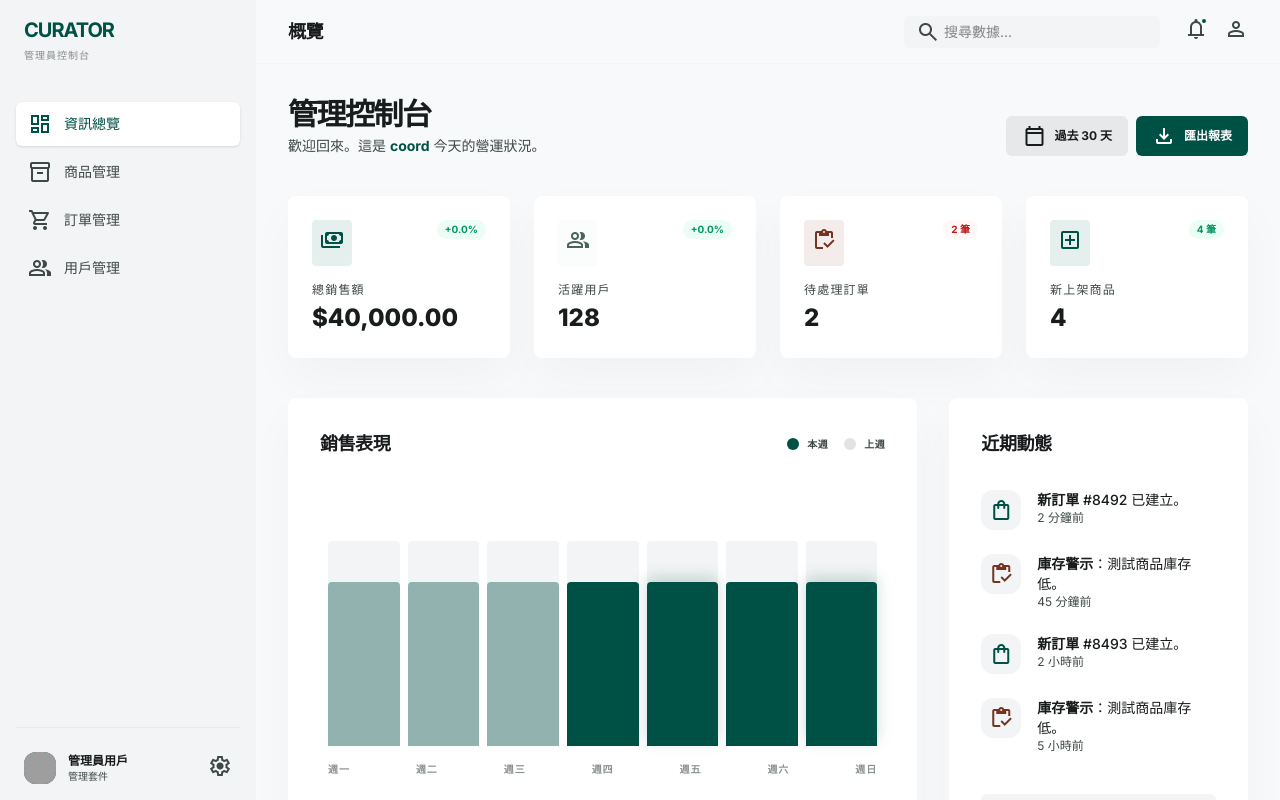
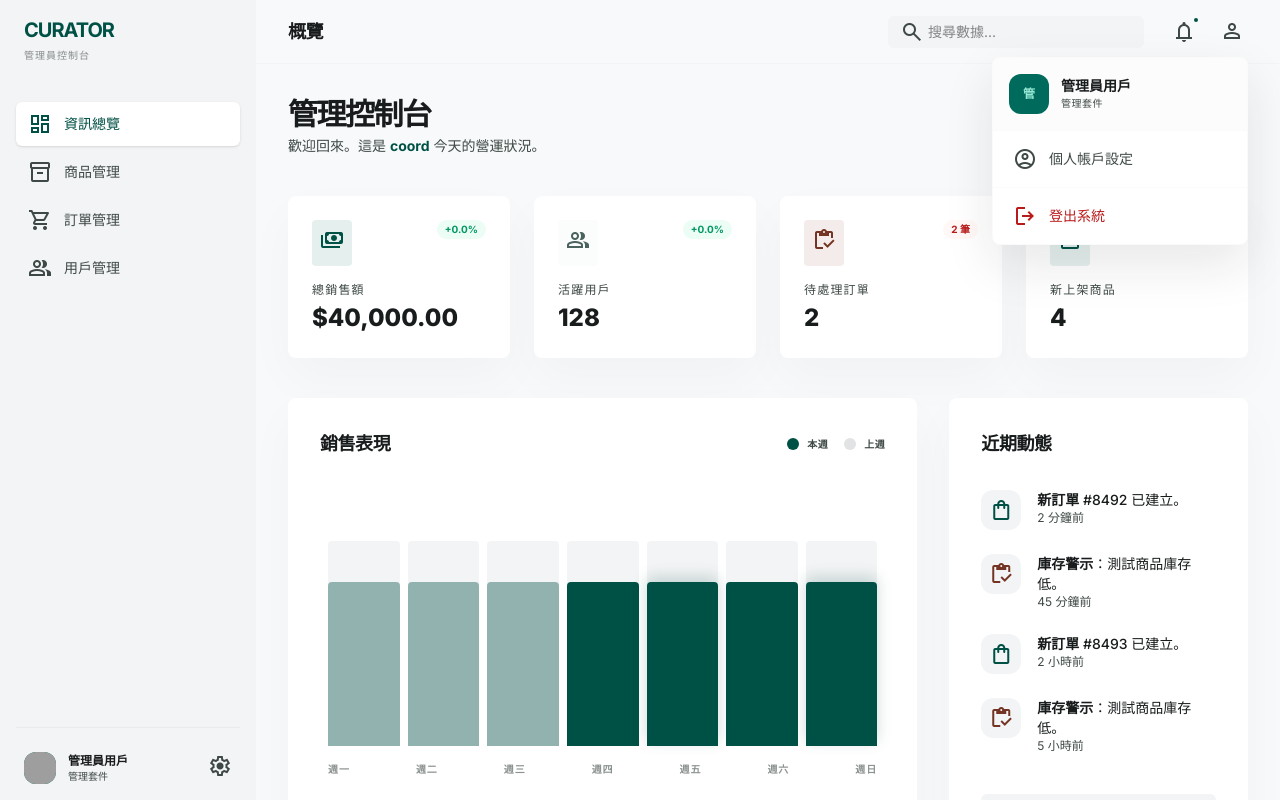
Before and after one commit to smme2009/VueJS-Vite-Shop, a Vue app: page /mgmt in a window 1280 px wide. Both pictures are taken after a click on the button "person". Shown: the top 800 px of the page. Built offline with nearby package versions, Linux system fonts and the light colour scheme; grey boxes are pictures that could not be loaded.

Commit message:
feat: 增加登出功能

```diff
--- /dev/null
+++ b/src/api/admin/Logout.ts
@@ -0,0 +1,16 @@
+import type IResponse from '@/interfaces/response/Response'
+import Api from '@/api/Api'
+
+/**
+ * API-登出
+ */
+export default class Logout extends Api {
+  /**
+   * 登出
+   *
+   * @returns {Promise<null | IResponse<null>>} 登出資料
+   */
+  public async logout(): Promise<null | IResponse<null>> {
+    return await this.toolAjax().post('/mgmt/logout')
+  }
+}
--- /dev/null
+++ b/src/services/admin/Logout.ts
@@ -0,0 +1,51 @@
+import type IResult from '@/interfaces/service/Result'
+import Service from '@/services/Service'
+import ApiLogout from '@/api/admin/Logout'
+
+/**
+ * 服務層-登出
+ */
+export default class LogoutService extends Service {
+  /**
+   * 建構子
+   */
+  constructor(
+    private readonly apiLogout: ApiLogout = new ApiLogout(),
+  ) {
+    super()
+  }
+
+  /**
+   * 登出
+   *
+   * @returns {IResult} 結果物件
+   */
+  public async logout(): Promise<IResult> {
+    // 登出
+    const response = await this.apiLogout.logout()
+
+    // 登出失敗，系統異常
+    if (response === null) {
+      return this.toolResult()
+        .setStatus(false)
+        .setMessage('登出失敗，系統異常')
+        .build()
+    }
+
+    // 登出失敗，資料異常
+    if (response.status === false) {
+      const message = this.formatFieldErrorMessage(response.errors)
+
+      return this.toolResult()
+        .setStatus(false)
+        .setMessage(message)
+        .build()
+    }
+
+    // 登出成功，回傳結果
+    return this.toolResult()
+      .setStatus(response.status)
+      .setMessage(response.message)
+      .build()
+  }
+}
--- a/src/views/mgmt/layout/default/components/header.vue
+++ b/src/views/mgmt/layout/default/components/header.vue
@@ -24,9 +24,11 @@
         />
       </div>
       <div class="flex items-center gap-4 text-on-surface-variant">
-        <button class="hover:opacity-70 transition-opacity relative">
+        <button
+          class="w-8 h-8 inline-flex items-center justify-center hover:opacity-70 transition-opacity relative"
+        >
           <span
-            class="material-symbols-outlined"
+            class="material-symbols-outlined text-[24px] leading-none"
             data-icon="notifications"
           >
             notifications
@@ -35,11 +37,95 @@
             class="absolute top-0 right-0 w-2 h-2 bg-primary rounded-full border-2 border-surface"
           ></span>
         </button>
-        <button class="hover:opacity-70 transition-opacity">
-          <span class="material-symbols-outlined" data-icon="person">
-            person
-          </span>
-        </button>
+        <Menu as="div" class="relative">
+          <MenuButton
+            class="w-8 h-8 inline-flex items-center justify-center hover:opacity-70 transition-opacity"
+          >
+            <span
+              class="material-symbols-outlined text-[24px] leading-none"
+              data-icon="person"
+            >
+              person
+            </span>
+          </MenuButton>
+          <Transition
+            enter-active-class="transition ease-out duration-150"
+            enter-from-class="opacity-0 translate-y-1"
+            enter-to-class="opacity-100 translate-y-0"
+            leave-active-class="transition ease-in duration-100"
+            leave-from-class="opacity-100 translate-y-0"
+            leave-to-class="opacity-0 translate-y-1"
+          >
+            <MenuItems
+              class="absolute right-0 mt-2 w-64 bg-surface-container-lowest rounded-xl shadow-[0_20px_50px_rgba(25,28,29,0.1)] border border-outline-variant/10 overflow-hidden z-50 focus:outline-none"
+            >
+              <div
+                class="p-4 flex items-center gap-3 bg-surface-container-low/30"
+              >
+                <div
+                  class="w-10 h-10 rounded-full bg-primary-container flex items-center justify-center text-on-primary-container text-xs font-bold overflow-hidden"
+                >
+                  管
+                </div>
+                <div class="flex flex-col min-w-0">
+                  <span
+                    class="text-sm font-bold font-manrope truncate text-on-surface"
+                  >
+                    管理員用戶
+                  </span>
+                  <span
+                    class="text-[10px] text-on-surface-variant uppercase tracking-wider"
+                  >
+                    管理套件
+                  </span>
+                </div>
+              </div>
+              <div class="h-px bg-outline-variant/10"></div>
+              <div class="p-2">
+                <MenuItem v-slot="{ active }">
+                  <a
+                    :class="[
+                      active
+                        ? 'bg-surface-container-high text-primary'
+                        : 'text-on-surface-variant',
+                      'flex items-center gap-3 px-3 py-2 rounded-lg text-sm transition-colors',
+                    ]"
+                    href="#"
+                  >
+                    <span
+                      class="material-symbols-outlined text-[20px]"
+                      data-icon="account_circle"
+                    >
+                      account_circle
+                    </span>
+                    <span class="font-medium">個人帳戶設定</span>
+                  </a>
+                </MenuItem>
+              </div>
+              <div class="h-px bg-outline-variant/10"></div>
+              <div class="p-2">
+                <MenuItem v-slot="{ active }">
+                  <a
+                    :class="[
+                      active ? 'bg-error-container/10' : '',
+                      'flex items-center gap-3 px-3 py-2 rounded-lg text-sm text-error transition-colors',
+                    ]"
+                    href="#"
+                    @click.prevent="logout"
+                  >
+                    <span
+                      class="material-symbols-outlined text-[20px]"
+                      data-icon="logout"
+                    >
+                      logout
+                    </span>
+                    <span class="font-medium">登出系統</span>
+                  </a>
+                </MenuItem>
+              </div>
+            </MenuItems>
+          </Transition>
+        </Menu>
       </div>
     </div>
   </div>
@@ -50,7 +136,39 @@ defineOptions({
   name: 'MgmtLayoutDefaultHeader',
 })
 
+import {
+  Menu,
+  MenuButton,
+  MenuItem,
+  MenuItems,
+} from '@headlessui/vue'
+
+import { useRouter } from 'vue-router'
+import { useDialogStore } from '@/stores/dialog'
+import SvcLogout from '@/services/admin/Logout'
+
+const router = useRouter() // 路由
+const storeDialog = useDialogStore() // 狀態管理-對話框
+const svcLogout = new SvcLogout() // 服務層-帳號-登出
+
 defineProps<{
   title: string
 }>()
+
+/**
+ * 登出
+ *
+ * @returns {Promise<void>}
+ */
+const logout = async (): Promise<void> => {
+  const result = await svcLogout.logout()
+
+  if (result.status === false) {
+    storeDialog.show(result.message, 'error')
+    return
+  }
+
+  // 登出成功
+  router.push('/mgmt/login')
+}
 </script>
```
